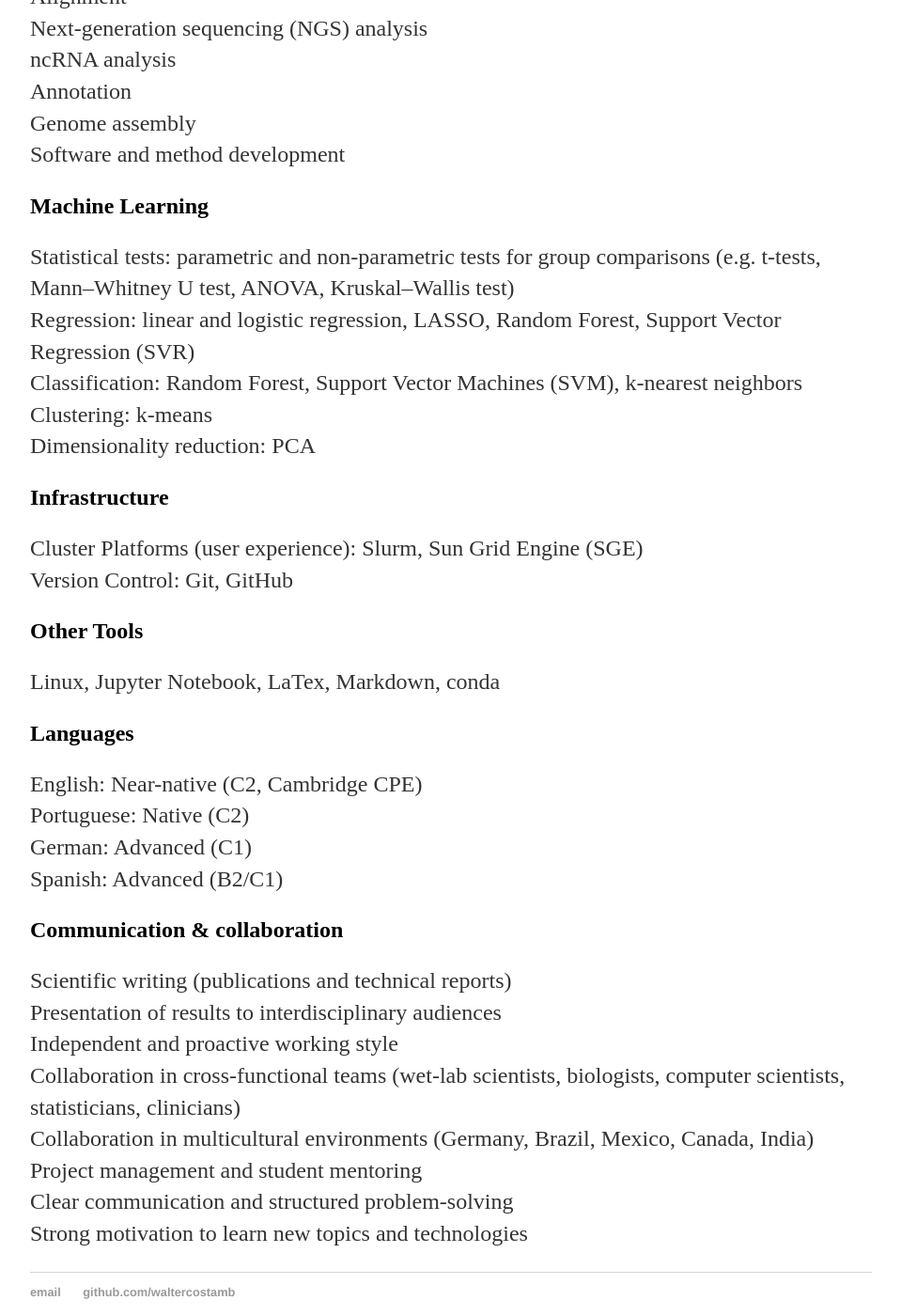
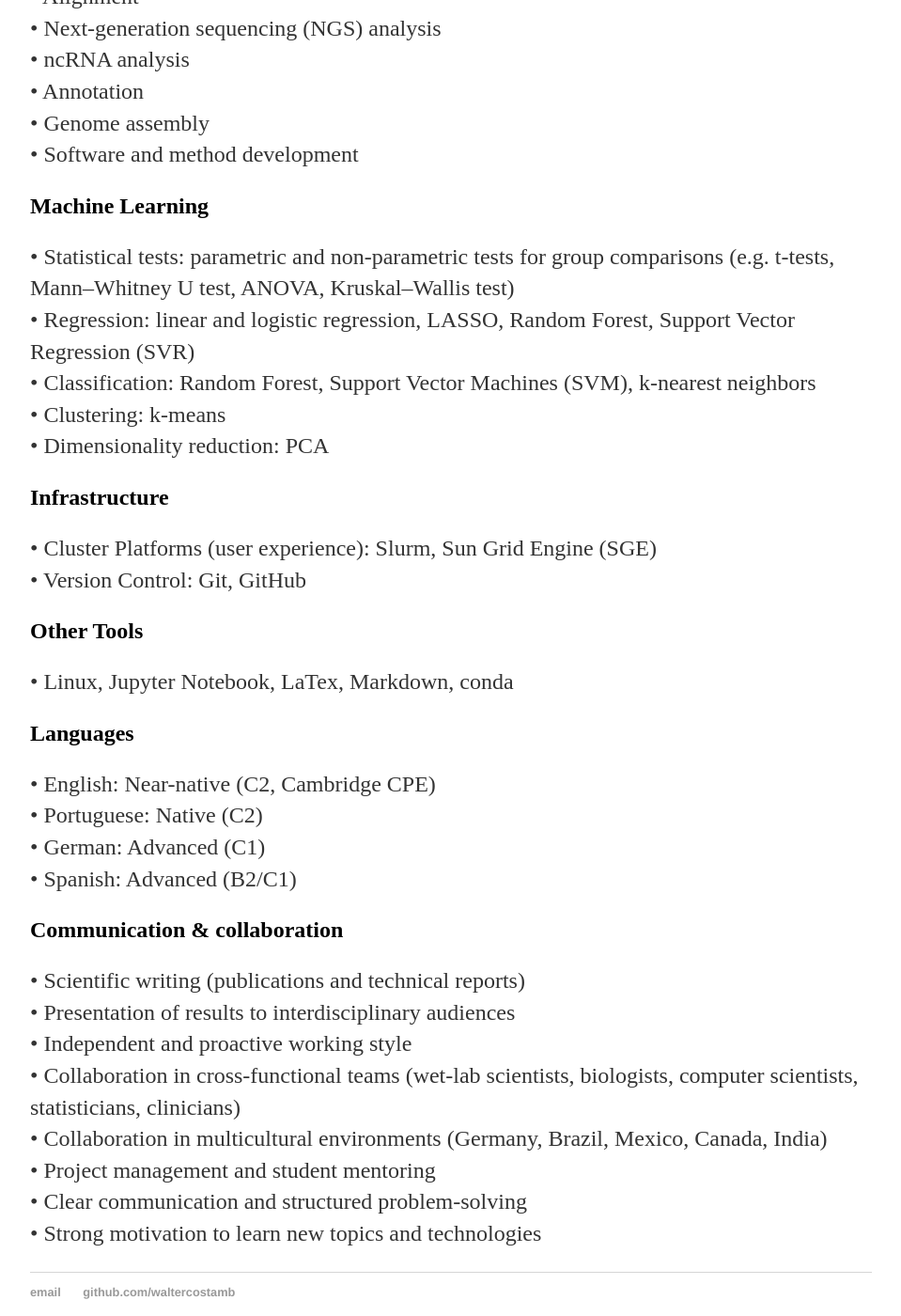
Before and after one commit to waltercostamb/waltercostamb.github.io, a Jekyll site: the page built from blog/index.html, in a window 1280 px wide and 1400 px high, scrolled down 754 px. Shown: the whole window at 94% size, without its empty margins (160-1119 px from the left). Built offline with Jekyll 4.4.1, drawn with Linux system fonts in a browser that asks for light colours; some of the changed lines change nothing that is shown; some of the changed text lies outside the part shown.

Commit message:
Update index.html

```diff
--- a/blog/index.html
+++ b/blog/index.html
@@ -7,68 +7,68 @@ title: Skills
 
 <h2>Programming</h2>
 <p>
-Python (NumPy, pandas, scikit-learn, seaborn, Matplotlib)<br>
-R (dplyr, ggplot2, DESeq2, tidyverse)<br>
-Perl (BioPerl)<br>
-Bash<br>
-SQL (MySQL)
+• Python (NumPy, pandas, scikit-learn, seaborn, Matplotlib)<br>
+• R (dplyr, ggplot2, DESeq2, tidyverse)<br>
+• Perl (BioPerl)<br>
+• Bash<br>
+• SQL (MySQL)
 </p>
 
 <h2>Workflow & Automation</h2>
 <p>
-Snakemake
+• Snakemake
 </p>
 
 <h2>Bioinformatics</h2>
 <p>
-Omics analysis (genomics, transcriptomics, proteomics, metagenomics)<br>
-Differential expression<br>
-Mapping<br>
-Sequence analysis<br>
-Alignment<br>
-Next-generation sequencing (NGS) analysis<br>
-ncRNA analysis<br>
-Annotation<br>
-Genome assembly<br>
-Software and method development
+• Omics analysis (genomics, transcriptomics, proteomics, metagenomics)<br>
+• Differential expression<br>
+• Mapping<br>
+• Sequence analysis<br>
+• Alignment<br>
+• Next-generation sequencing (NGS) analysis<br>
+• ncRNA analysis<br>
+• Annotation<br>
+• Genome assembly<br>
+• Software and method development
 </p>
 
 <h2>Machine Learning</h2>
 <p>
-Statistical tests: parametric and non-parametric tests for group comparisons (e.g. t-tests, Mann–Whitney U test, ANOVA, Kruskal–Wallis test)<br>
-Regression: linear and logistic regression, LASSO, Random Forest, Support Vector Regression (SVR)<br>
-Classification: Random Forest, Support Vector Machines (SVM), k-nearest neighbors<br>
-Clustering: k-means<br>
-Dimensionality reduction: PCA
+• Statistical tests: parametric and non-parametric tests for group comparisons (e.g. t-tests, Mann–Whitney U test, ANOVA, Kruskal–Wallis test)<br>
+• Regression: linear and logistic regression, LASSO, Random Forest, Support Vector Regression (SVR)<br>
+• Classification: Random Forest, Support Vector Machines (SVM), k-nearest neighbors<br>
+• Clustering: k-means<br>
+• Dimensionality reduction: PCA
 </p>
 
 <h2>Infrastructure</h2>
 <p>
-Cluster Platforms (user experience): Slurm, Sun Grid Engine (SGE)<br>
-Version Control: Git, GitHub
+• Cluster Platforms (user experience): Slurm, Sun Grid Engine (SGE)<br>
+• Version Control: Git, GitHub
 </p>
 
 <h2>Other Tools</h2>
 <p>
-Linux, Jupyter Notebook, LaTex, Markdown, conda
+• Linux, Jupyter Notebook, LaTex, Markdown, conda
 </p>
 
 <h2>Languages</h2>
 <p>
-English: Near-native (C2, Cambridge CPE)<br>
-Portuguese: Native (C2)<br>
-German: Advanced (C1)<br>
-Spanish: Advanced (B2/C1)
+• English: Near-native (C2, Cambridge CPE)<br>
+• Portuguese: Native (C2)<br>
+• German: Advanced (C1)<br>
+• Spanish: Advanced (B2/C1)
 </p>
 
 <h2>Communication & collaboration</h2>
 <p>
-Scientific writing (publications and technical reports)<br>
-Presentation of results to interdisciplinary audiences<br>
-Independent and proactive working style<br>
-Collaboration in cross-functional teams (wet-lab scientists, biologists, computer scientists, statisticians, clinicians)<br>
-Collaboration in multicultural environments (Germany, Brazil, Mexico, Canada, India)<br>
-Project management and student mentoring<br>
-Clear communication and structured problem-solving<br>
-Strong motivation to learn new topics and technologies
+• Scientific writing (publications and technical reports)<br>
+• Presentation of results to interdisciplinary audiences<br>
+• Independent and proactive working style<br>
+• Collaboration in cross-functional teams (wet-lab scientists, biologists, computer scientists, statisticians, clinicians)<br>
+• Collaboration in multicultural environments (Germany, Brazil, Mexico, Canada, India)<br>
+• Project management and student mentoring<br>
+• Clear communication and structured problem-solving<br>
+• Strong motivation to learn new topics and technologies
 </p>
```
